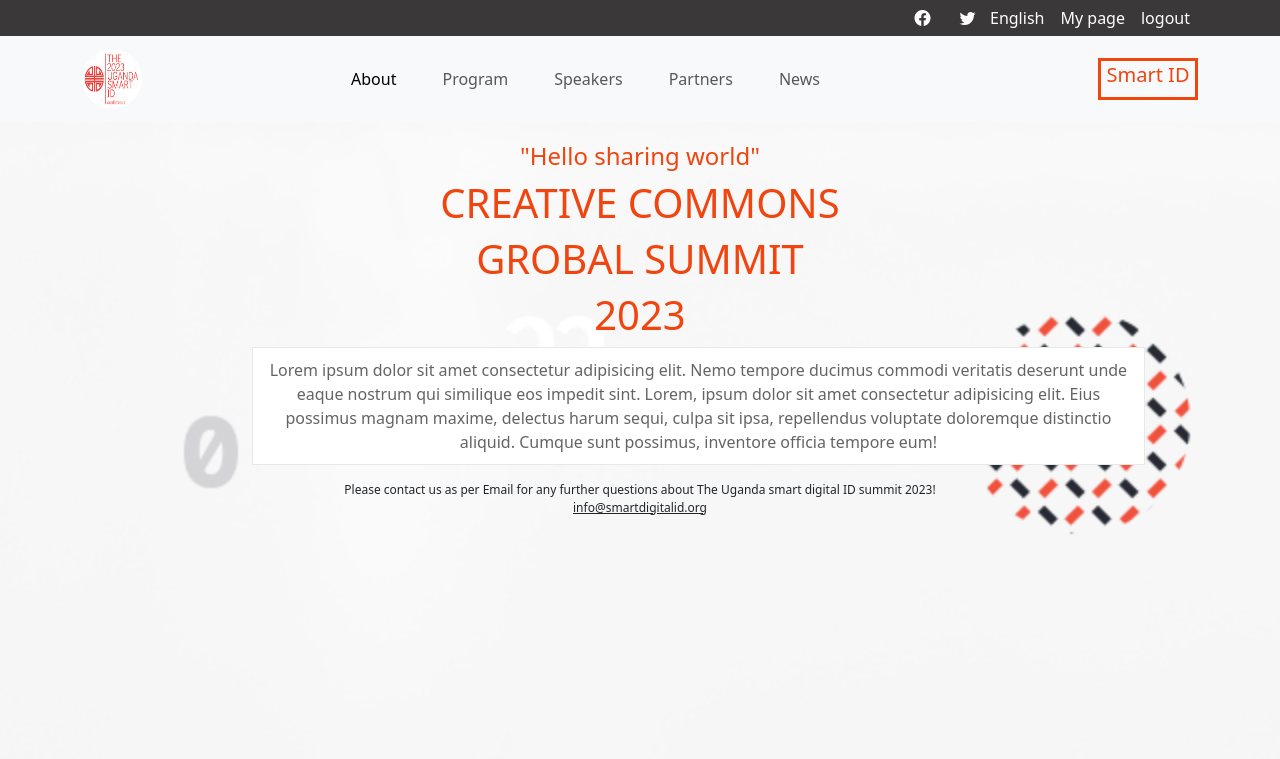
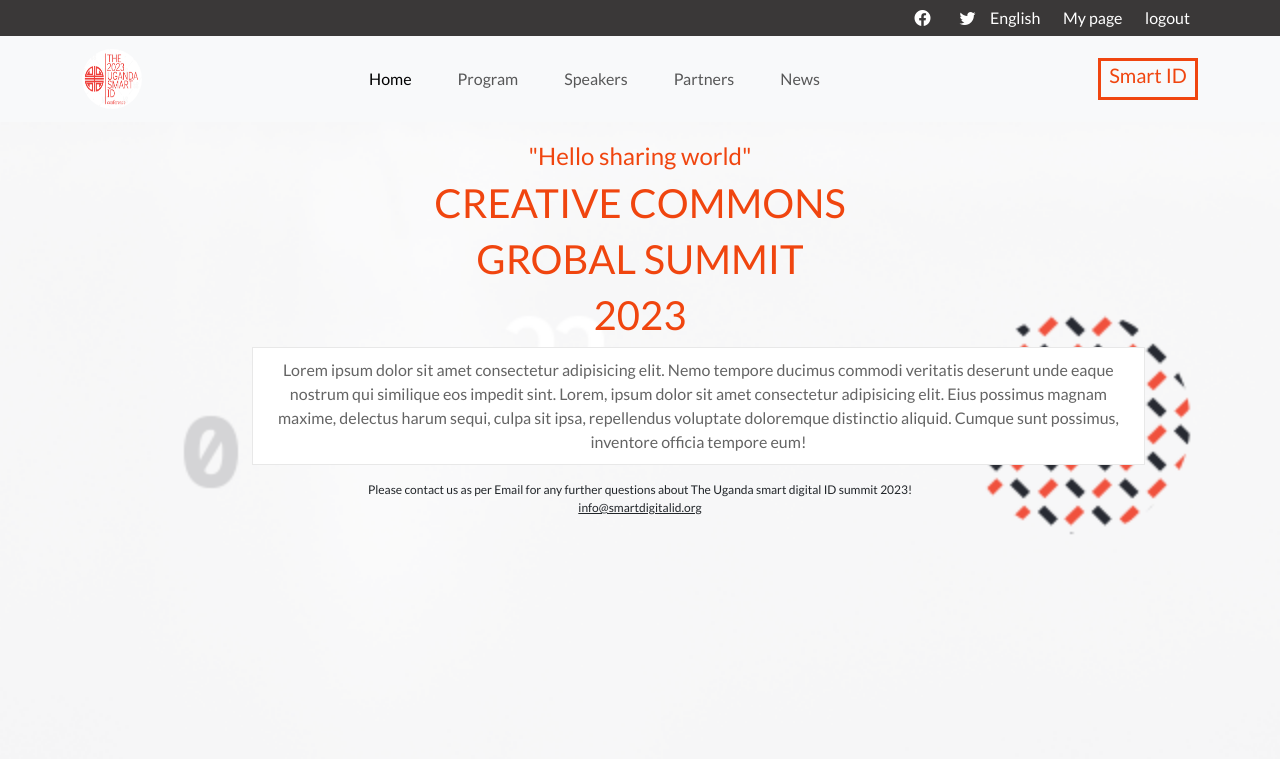
Before and after one commit to glorymugizi/uganda_smart_digital_id_conference, a website: page about.html in a window 1280 px wide. Shown: the top 759 px of the page. Drawn offline with nearby package versions, Linux system fonts and the light colour scheme.

```diff
--- a/about.html
+++ b/about.html
@@ -62,8 +62,11 @@
           <div class="collapse navbar-collapse" id="navbarSupportedContent">
             <ul class="navbar-nav me-auto mb-2 mb-lg-0">
               <li class="nav-item">
-                <a class="nav-link active" aria-current="page" href="about.html"
-                  >About</a
+                <a
+                  class="nav-link active"
+                  aria-current="page"
+                  href="./index.html"
+                  >Home</a
                 >
               </li>
               <li class="nav-item">
--- a/scripts.js
+++ b/scripts.js
@@ -5,6 +5,7 @@
 const footer = document.querySelector(".footer");
 const more = document.querySelector(".more");
 const readMore = document.querySelector(".read-more");
+const speakers = document.querySelector(".speakers");
 
 toggleMenu.addEventListener("click", function () {
   mobileMenu.classList.remove("hidden");
@@ -21,7 +22,7 @@
   footer.classList.remove("hidden");
   moreMore.classList.add("hidden");
 });
-let speakersArray = [
+const speakersArray = [
   {
     name: "Dan Ssekasiko",
     university:
--- a/styles.css
+++ b/styles.css
@@ -3,6 +3,7 @@
 * {
   margin: 0;
   padding: 0;
+  font-family: "lato", sans-serif;
 }
 
 .logo {
@@ -341,10 +342,6 @@
     height: 60px;
   }
 
-  .active {
-    color: #f0450f;
-  }
-
   .introduction {
     background-image: url(./images/desktop-images/desktop_intro_bg.png);
     background-repeat: no-repeat;
```
Also changed, not shown: README.md.
